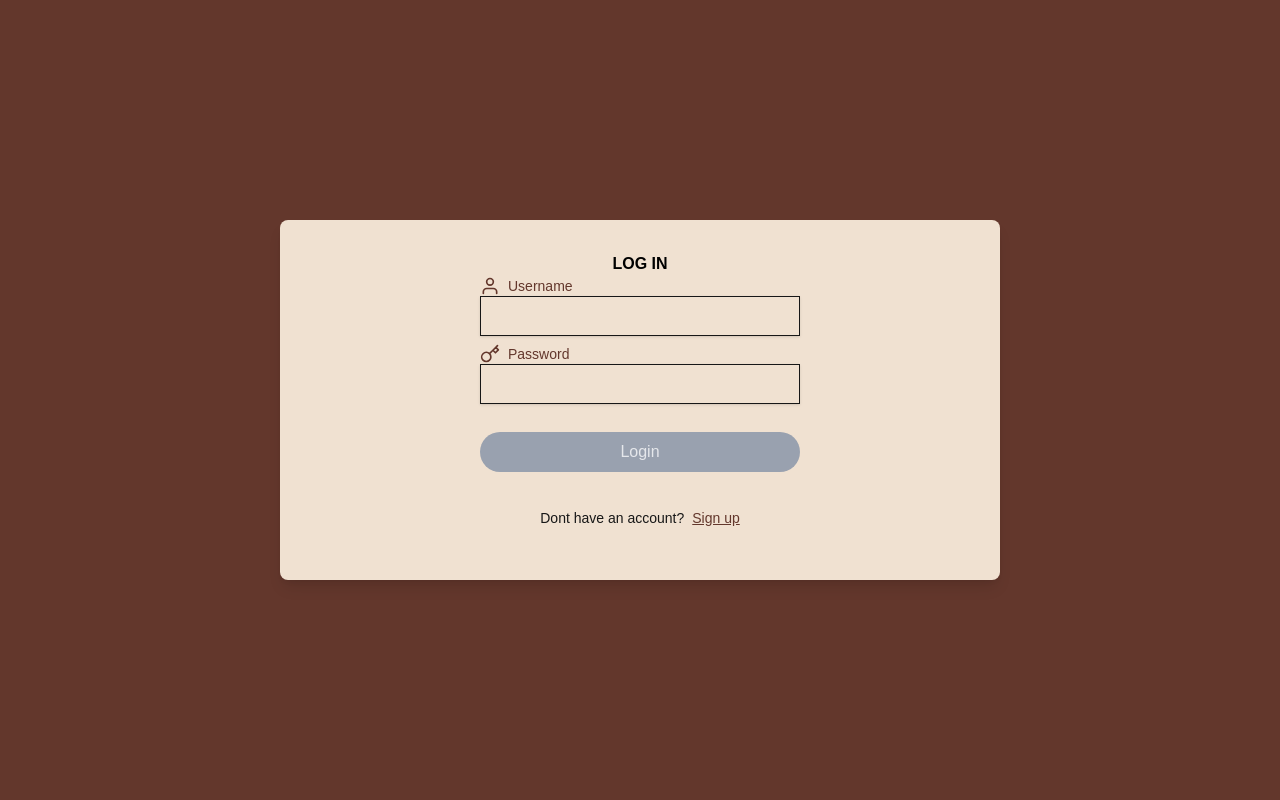
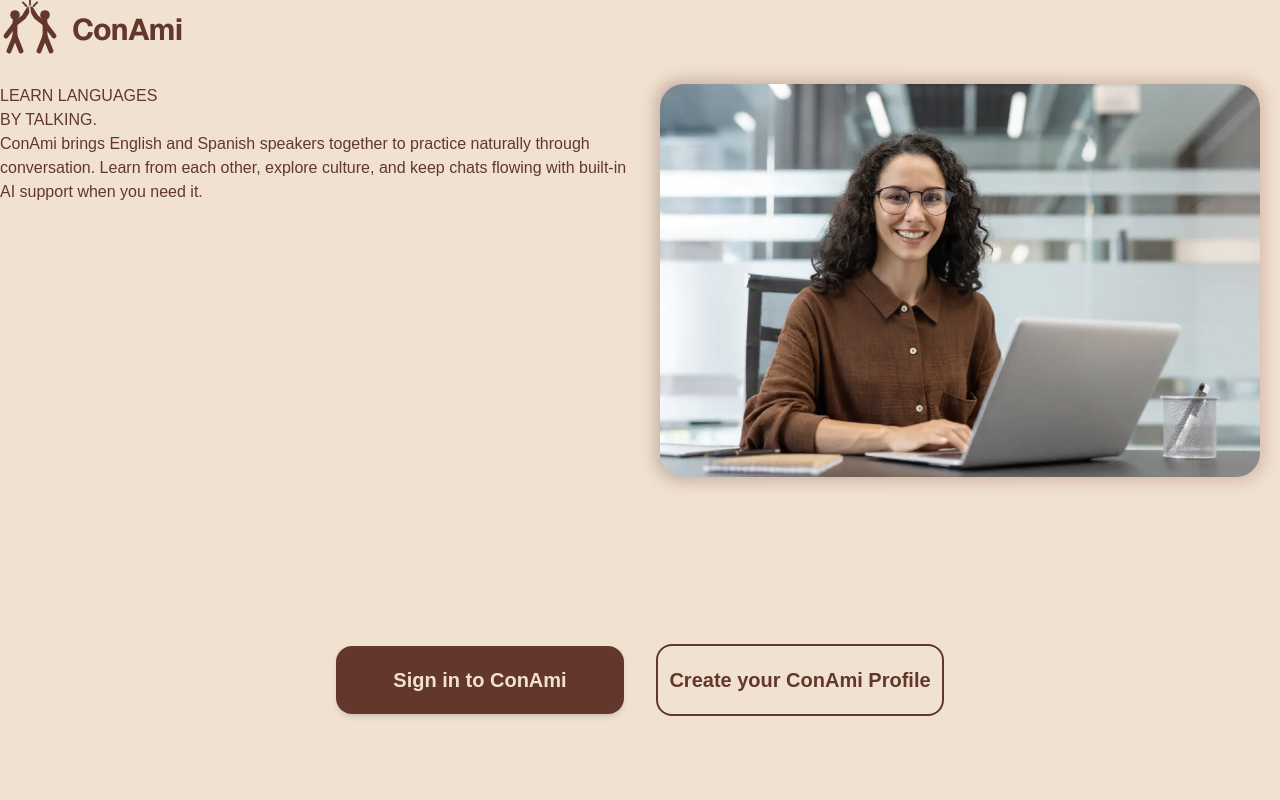
Before and after one commit to Fabiang120/ConAmi, a Next.js app in the folder conami/: page / in a window 1280 px wide. Shown: the top 800 px of the page. Built offline with nearby package versions, Linux system fonts and the light colour scheme.

Commit message:
Changed login page color schema around and began work on a frontpage

```diff
--- /dev/null
+++ b/conami/src/app/Components/Logo.js
@@ -0,0 +1,119 @@
+export default function Logo() {
+    return (
+        <div className="flex items-center gap-3 mb-6">
+            <svg
+                width="60"
+                height="60"
+                viewBox="0 0 100 100"
+                fill="none"
+                xmlns="http://www.w3.org/2000/svg"
+                className="text-[#63372c]"
+            >
+                {/* Person 1 (Left) */}
+                <circle cx="25" cy="25" r="8" fill="currentColor" />
+                <path
+                    d="M25 35 L 25 60"
+                    stroke="currentColor"
+                    strokeWidth="8"
+                    strokeLinecap="round"
+                />
+                <path
+                    d="M25 60 L 15 85"
+                    stroke="currentColor"
+                    strokeWidth="8"
+                    strokeLinecap="round"
+                />
+                <path
+                    d="M25 60 L 35 85"
+                    stroke="currentColor"
+                    strokeWidth="8"
+                    strokeLinecap="round"
+                />
+                <path
+                    d="M25 40 L 10 60"
+                    stroke="currentColor"
+                    strokeWidth="8"
+                    strokeLinecap="round"
+                />
+                {/* Reaching Arm */}
+                <path
+                    d="M 25 40 L 40 28 L 48 15"
+                    stroke="currentColor"
+                    strokeWidth="8"
+                    strokeLinecap="round"
+                    strokeLinejoin="round"
+                />
+
+                {/* Person 2 (Right) */}
+                <circle cx="75" cy="25" r="8" fill="currentColor" />
+                <path
+                    d="M75 35 L 75 60"
+                    stroke="currentColor"
+                    strokeWidth="8"
+                    strokeLinecap="round"
+                />
+                <path
+                    d="M75 60 L 65 85"
+                    stroke="currentColor"
+                    strokeWidth="8"
+                    strokeLinecap="round"
+                />
+                <path
+                    d="M75 60 L 85 85"
+                    stroke="currentColor"
+                    strokeWidth="8"
+                    strokeLinecap="round"
+                />
+                <path
+                    d="M75 40 L 90 60"
+                    stroke="currentColor"
+                    strokeWidth="8"
+                    strokeLinecap="round"
+                />
+                {/* Reaching Arm */}
+                <path
+                    d="M 75 40 L 60 28 L 52 15"
+                    stroke="currentColor"
+                    strokeWidth="8"
+                    strokeLinecap="round"
+                    strokeLinejoin="round"
+                />
+
+                {/*
+                    The Distinguisher / Separator Line
+                */}
+                <path
+                    d="M 50 32 Q 52 22 49 12"
+                    stroke="var(--background)"
+                    strokeWidth="2.5"
+                    strokeLinecap="round"
+                    style={{ fill: 'none' }}
+                />
+
+                {/* High Five Sparks */}
+                <path
+                    d="M 50 8 L 50 0"
+                    stroke="currentColor"
+                    strokeWidth="3"
+                    strokeLinecap="round"
+                />
+                <path
+                    d="M 44 10 L 38 4"
+                    stroke="currentColor"
+                    strokeWidth="3"
+                    strokeLinecap="round"
+                />
+                <path
+                    d="M 56 10 L 62 4"
+                    stroke="currentColor"
+                    strokeWidth="3"
+                    strokeLinecap="round"
+                />
+
+            </svg>
+            <span className="text-3xl font-bold font-sans tracking-tight text-[#63372c]">
+                ConAmi
+            </span>
+        </div>
+    );
+}
--- /dev/null
+++ b/conami/src/app/FrontPage.js
@@ -0,0 +1,44 @@
+import Image from "next/image";
+import Logo from "./Components/Logo";
+
+export default function FrontPage() {
+    return (
+        <div className="grid min-h-screen lg:grid-cols-2 bg-[#f0e1d1]">
+            <div className="col-span-1">
+                <Logo />
+                <h1>
+                    LEARN LANGUAGES
+                    <br />
+                    BY TALKING.
+                </h1>
+                <p>
+                    ConAmi brings English and Spanish speakers together to practice naturally
+                    through conversation. Learn from each other, explore culture, and keep
+                    chats flowing with built-in AI support when you need it.
+                </p>
+            </div>
+            <div className="col-span-1 flex items-center justify-center">
+                <div className="relative">
+                    {/* The glow behind image is this div */}
+                    <div className="absolute -inset-1 bg-gradient-to-r from-[#63372c] to-[#a05e4b] rounded-3xl blur opacity-30"></div>
+                    <Image
+                        src="/newheader.png"
+                        alt="Person Typing"
+                        className="rounded-3xl relative"
+                        width={600}
+                        height={400}
+                    />
+                </div>
+            </div>
+            <div className="col-span-2 flex flex-col gap-6 md:gap-8 md:flex-row md:justify-center items-center">
+                <button className="w-72 bg-[#63372c] text-[#f0e1d1] text-xl py-5 rounded-2xl font-bold shadow-md hover:shadow-lg transition-all transform hover:-translate-y-1">
+                    Sign in to ConAmi
+                </button>
+
+                <button className="w-72 border-2 border-[#63372c] text-[#63372c] text-xl py-5 rounded-2xl font-bold hover:shadow-lg transition-all transform hover:-translate-y-1">
+                    Create your ConAmi Profile
+                </button>
+            </div>
+        </div>
+    );
+}
--- a/conami/src/app/Login/page.js
+++ b/conami/src/app/Login/page.js
@@ -7,20 +7,20 @@ import { useRouter } from "next/navigation";
 
 // .venv\Scripts\Activate.ps1
 // fastapi dev main.py
-export default function Login (){
+export default function Login() {
     const [username, setUsername] = React.useState("");
-    const [password, setPassword]= React.useState("");
-    const isFormValid = username.trim() !== "" && password.trim() !=="";
+    const [password, setPassword] = React.useState("");
+    const isFormValid = username.trim() !== "" && password.trim() !== "";
     const router = useRouter();
 
     const handleSubmit = async (e) => {
         e.preventDefault();
-        const res = await fetch(`http://localhost:8000/auth/login`,{
+        const res = await fetch(`http://localhost:8000/auth/login`, {
             method: "POST",
             headers: {
                 "Content-Type": "application/json",
             },
-            body: JSON.stringify({username, password})
+            body: JSON.stringify({ username, password })
         });
         if (!res.ok) {
             alert("Login failed");
@@ -31,33 +31,50 @@ export default function Login (){
         router.push("/Home");
     };
 
-    return(
-        <div className="flex items-center justify-center min-h-screen bg-[#63372c]">
-        <div className="flex w-180 h-90 shadow-lg rounded-lg flex-col items-center p-8 bg-[#f0e1d1]">
-            <h1 className="font-bold text-black">LOG IN</h1>
+    return (
+        <div className="flex items-center justify-center min-h-screen bg-[#f0e1d1] p-4">
+            <div className="flex w-full max-w-md shadow-2xl rounded-2xl flex-col items-center p-10 bg-white">
+                <h1 className="text-3xl font-extrabold text-[#63372c] mb-8 tracking-tight">LOG IN</h1>
 
-<form onSubmit={handleSubmit} className=" flex flex-col gap-2 w-full max-w-sm items-center">
-                <div className="flex flex-col  bg-[#f0e1d1] ">
-                    <label className="flex items-center gap-2 text-sm font-medium text-[#63372c]">
-                    <FiUser size={20} />
+                <form onSubmit={handleSubmit} className="flex flex-col gap-6 w-full text-[#63372c]">
+                    <div className="flex flex-col gap-2">
+                        <label className="flex items-center gap-2 text-sm font-bold uppercase tracking-wider">
+                            <FiUser size={18} />
                             Username
                         </label>
-                    <input type="text" value={username} onChange={(e) => setUsername(e.target.value)} className="shadow-sm w-80 h-10 p-4 border " required />
+                        <input
+                            type="text"
+                            value={username}
+                            onChange={(e) => setUsername(e.target.value)}
+                            className="w-full h-12 px-4 rounded-lg bg-[#f0e1d1]/30 border-2 border-[#63372c]/20 focus:border-[#63372c] focus:bg-white outline-none transition-all font-medium"
+                            required
+                        />
                     </div>
-                <div className="flex flex-col  bg-[#f0e1d1] ">
-                    <label className="flex items-center gap-2 text-sm font-medium text-[#63372c]">
-                    <FiKey size={20} />
+                    <div className="flex flex-col gap-2">
+                        <label className="flex items-center gap-2 text-sm font-bold uppercase tracking-wider">
+                            <FiKey size={18} />
                             Password
                         </label>
-                    <input type="password" value={password} onChange={(e) => setPassword(e.target.value)} className="shadow-sm w-80 h-10 p-4 border" required />
+                        <input
+                            type="password"
+                            value={password}
+                            onChange={(e) => setPassword(e.target.value)}
+                            className="w-full h-12 px-4 rounded-lg bg-[#f0e1d1]/30 border-2 border-[#63372c]/20 focus:border-[#63372c] focus:bg-white outline-none transition-all font-medium"
+                            required
+                        />
                     </div>
-                <button type="submit" disabled={!isFormValid} className={`w-80 h-10 rounded-full m-5 transition-all ${isFormValid ? " bg-[#63372c] text-[#f0e1d1] hover:scale-110 hover:ease-in-out hover:duration-300" : "bg-gray-400 text-gray-200 cursor-not-allowed" }`}>
+                    <button
+                        type="submit"
+                        disabled={!isFormValid}
+                        className={`w-full h-12 rounded-full mt-4 font-bold text-lg shadow-md transition-all transform hover:-translate-y-1 ${isFormValid ? "bg-[#63372c] text-[#f0e1d1] hover:shadow-lg" : "bg-[#ded0c1] text-[#b0a095] cursor-not-allowed"}`}
+                    >
                         Login
                     </button>
                 </form>
-            <div className="flex gap-2 mt-4 text-sm m-10">
-                <p>Dont have an account?</p>
-                <Link href="/SignUp" className="underline text-[#63372c] cursor-pointer">Sign up</Link>
+
+                <div className="flex gap-2 mt-8 text-sm font-medium text-[#63372c]/80">
+                    <p>Don't have an account?</p>
+                    <Link href="/SignUp" className="font-bold text-[#63372c] underline decoration-2 underline-offset-4 hover:text-[#8d4f3f]">Sign up</Link>
                 </div>
             </div>
         </div>
--- a/conami/src/app/globals.css
+++ b/conami/src/app/globals.css
@@ -1,8 +1,8 @@
 @import "tailwindcss";
 
 :root {
-  --background: #ffffff;
-  --foreground: #171717;
+  --background: #f0e1d1;
+  --foreground: #63372c;
 }
 
 @theme inline {
@@ -14,8 +14,7 @@
 
 @media (prefers-color-scheme: dark) {
   :root {
-    --background: #F2E5D7
-    --foreground: #ededed;
+    --background: #F2E5D7 --foreground: #ededed;
   }
 }
 
--- a/conami/src/app/page.js
+++ b/conami/src/app/page.js
@@ -1,10 +1,13 @@
 import Homepage from './Home/page.js';
-import Sidebar from './Components/sidebar.js'
-import Login from './Login/page.js'
+import Sidebar from './Components/sidebar.js';
+import Login from './Login/page.js';
+import FrontPage from './FrontPage';
 
 export default function MainApp() {
   return (
-    <Login/>
-      /* // <Homepage/> */
+    <>
+      <FrontPage />
+      <Login />
+    </>
   );
 }
```
Also changed, not shown: conami/public/newheader.png (added). Lines whose indentation alone changed are shown as unchanged.
